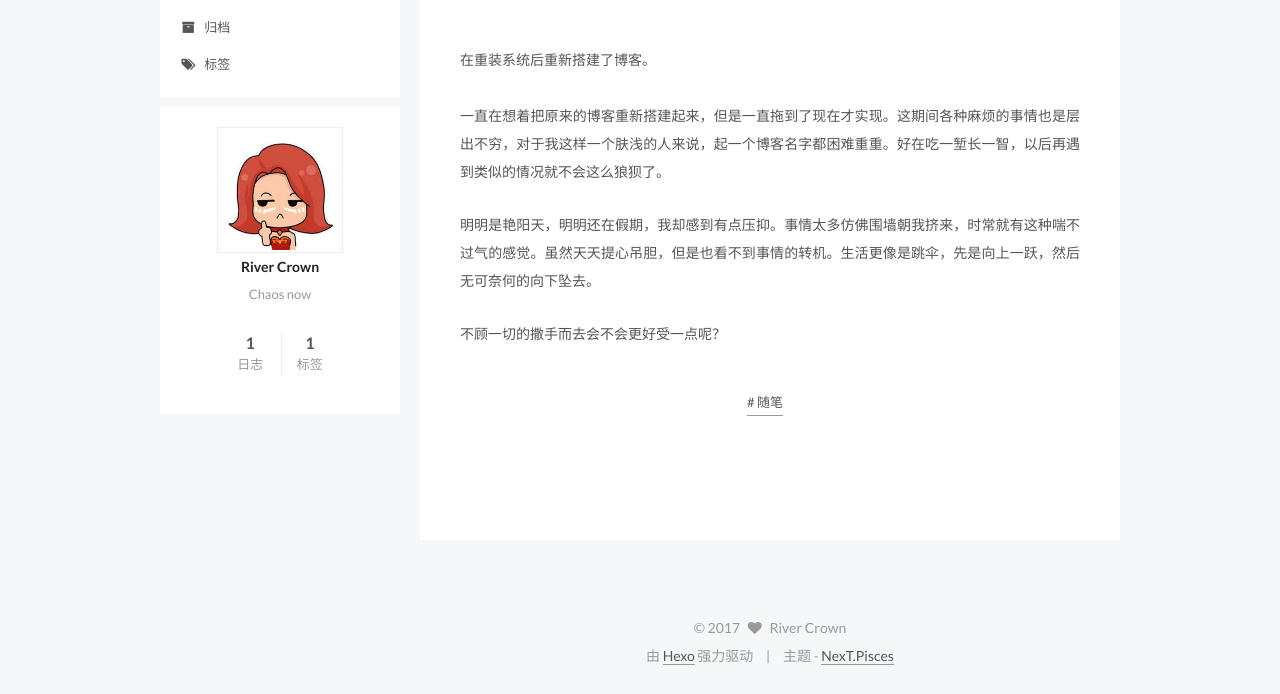
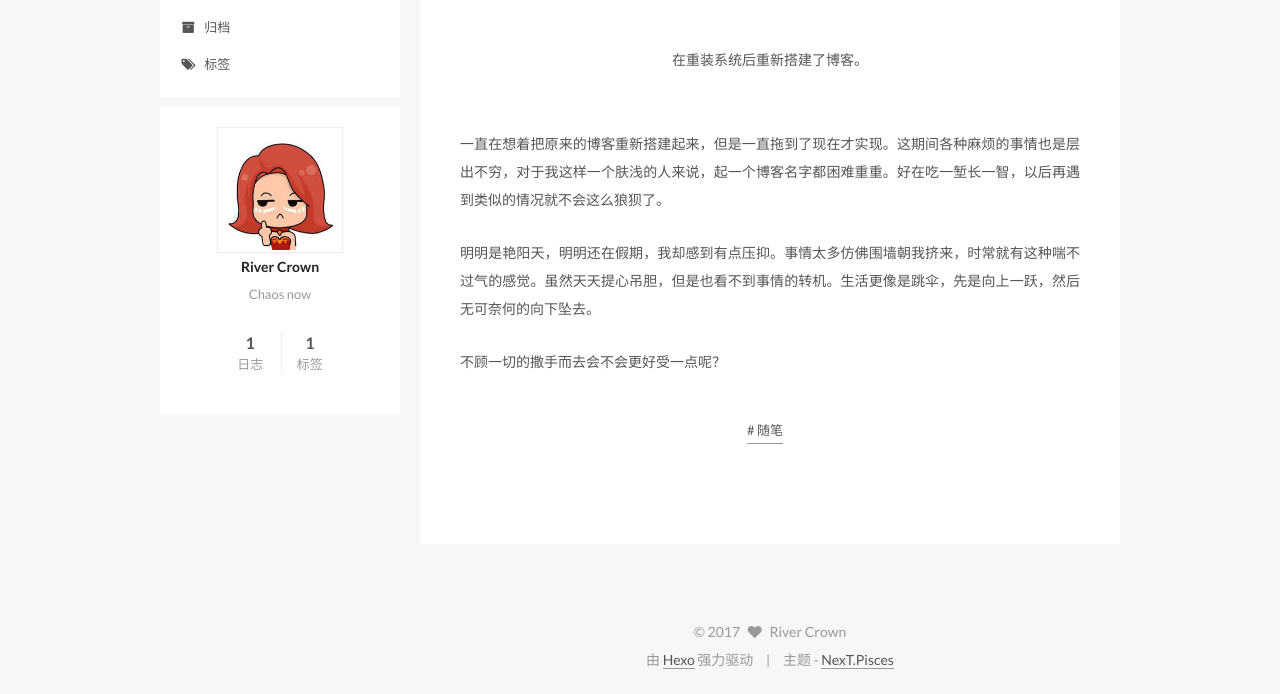
Before and after one commit to RiverCrown/RiverCrown.github.io, a plain HTML site: page 2017/02/04/启程/index.html in a window 1280 px wide. Shown: the part 163-857 px from the top of the page. Drawn offline with Linux system fonts and the light colour scheme.

Commit message:
Site updated: 2017-02-04 20:11:53

```diff
--- a/2017/02/04/启程/index.html
+++ b/2017/02/04/启程/index.html
@@ -90,7 +90,7 @@
 <meta property="og:url" content="http://yoursite.com/2017/02/04/启程/index.html">
 <meta property="og:site_name" content="笔尖">
 <meta property="og:description" content="在重装系统后重新搭建了博客。">
-<meta property="og:updated_time" content="2017-02-04T12:03:49.479Z">
+<meta property="og:updated_time" content="2017-02-04T12:09:21.541Z">
 <meta name="twitter:card" content="summary">
 <meta name="twitter:title" content="启程">
 <meta name="twitter:description" content="在重装系统后重新搭建了博客。">
@@ -315,7 +315,7 @@
 
 
 
-        <p>在重装系统后重新搭建了博客。<br><a id="more"></a><br>一直在想着把原来的博客重新搭建起来，但是一直拖到了现在才实现。这期间各种麻烦的事情也是层出不穷，对于我这样一个肤浅的人来说，起一个博客名字都困难重重。好在吃一堑长一智，以后再遇到类似的情况就不会这么狼狈了。</p>
+        <p><center>在重装系统后重新搭建了博客。</center><br><a id="more"></a><br>一直在想着把原来的博客重新搭建起来，但是一直拖到了现在才实现。这期间各种麻烦的事情也是层出不穷，对于我这样一个肤浅的人来说，起一个博客名字都困难重重。好在吃一堑长一智，以后再遇到类似的情况就不会这么狼狈了。</p>
 <p>明明是艳阳天，明明还在假期，我却感到有点压抑。事情太多仿佛围墙朝我挤来，时常就有这种喘不过气的感觉。虽然天天提心吊胆，但是也看不到事情的转机。生活更像是跳伞，先是向上一跃，然后无可奈何的向下坠去。</p>
 <p>不顾一切的撒手而去会不会更好受一点呢？</p>
 
```
Also changed, not shown: index.html (+1 -1 lines).
